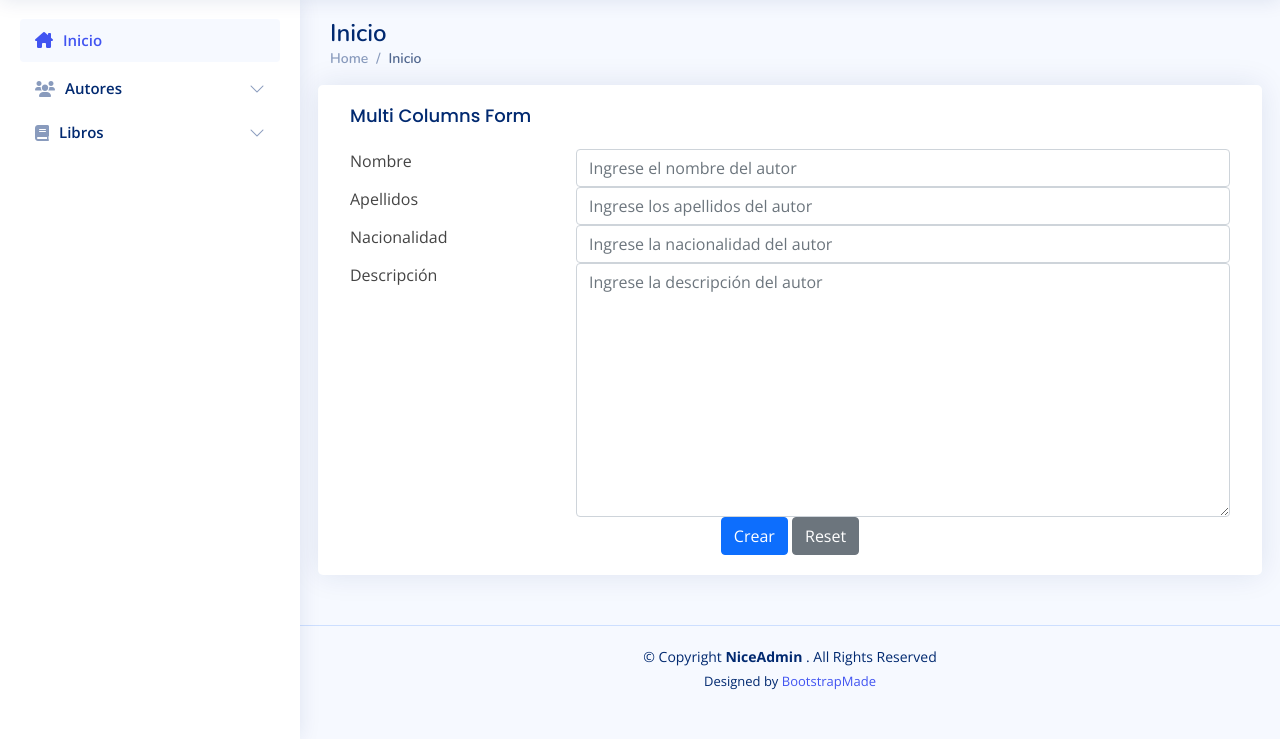
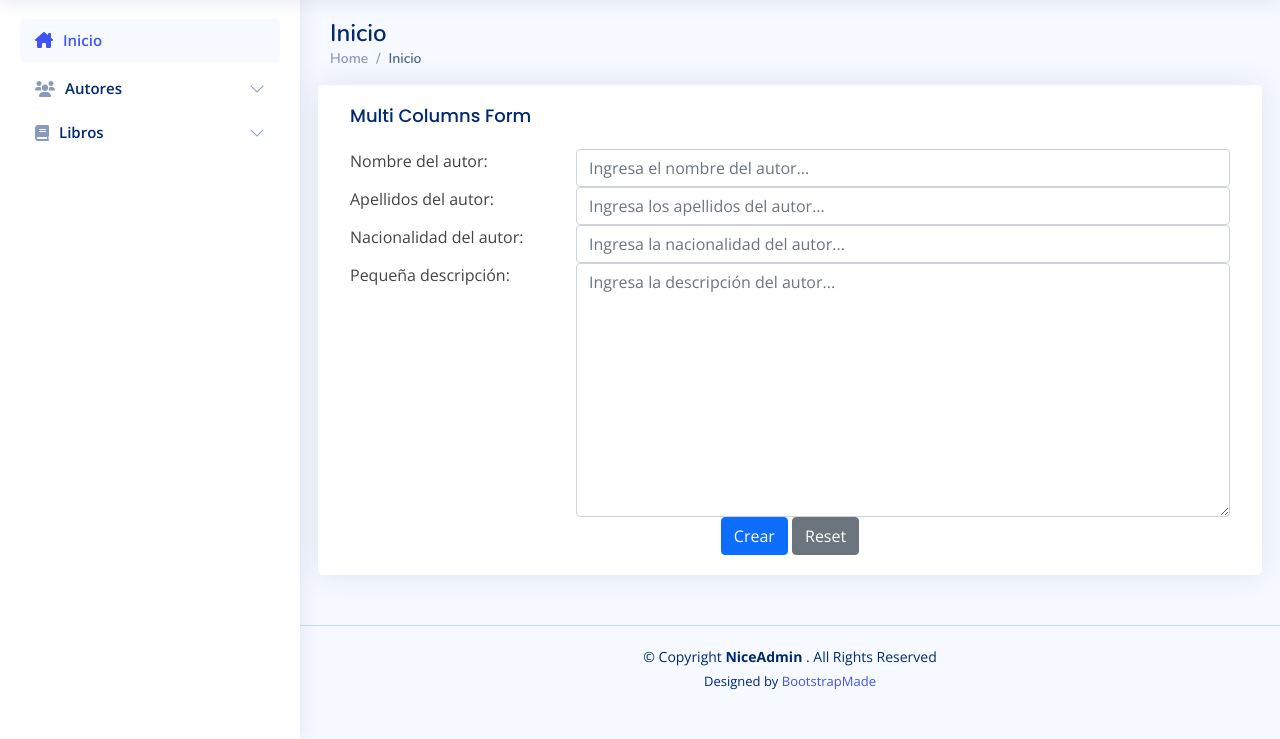
Before and after one commit to drakodarpan81/biblioteca, a Django app: page /crear_autor/ in a window 1280 px wide. Shown: the part 61-800 px from the top of the page. Run offline with Django 4.2, Linux system fonts and the light colour scheme; some libraries are stand-ins or nearby versions.

Commit message:
Add template generado - 42

```diff
--- a/apps/libro/forms.py
+++ b/apps/libro/forms.py
@@ -6,3 +6,36 @@ class AutorForm(forms.ModelForm):
     class Meta:
         model = Autor
         fields = ['nombre', 'apellidos', 'nacionalidad', 'descripcion']
+        labels = {
+            'nombre': 'Nombre del autor: ',
+            'apellidos': 'Apellidos del autor: ',
+            'nacionalidad': 'Nacionalidad del autor: ',
+            'descripcion': 'Pequeña descripción: ',
+        }
+        widgets = {
+            'nombre': forms.TextInput(
+                attrs = {
+                    'class':'form-control',
+                    'required': 'true',
+                    'placeholder': 'Ingresa el nombre del autor...',
+                }
+            ),
+            'apellidos': forms.TextInput(
+                attrs = {
+                    'class': 'form-control',
+                    'placeholder': 'Ingresa los apellidos del autor...',
+                }
+            ),
+            'nacionalidad': forms.TextInput(
+                attrs = {
+                    'class': 'form-control',
+                    'placeholder': 'Ingresa la nacionalidad del autor...',
+                }
+            ),
+            'descripcion': forms.Textarea(
+                attrs = {
+                    'class': 'form-control',
+                    'placeholder': 'Ingresa la descripción del autor...',
+                }
+            )
+        }
--- a/templates/libro/crear_autor.html
+++ b/templates/libro/crear_autor.html
@@ -21,23 +21,23 @@
                     </h2>
                 {% else %}
                     <div class="row form-group">
-                        <div class="col col-md-3"> <label for="text-input" class="form-control-label">Nombre</label> </div>
-                        <div class="col-12 col-md-9"><input type="text" name="nombres" class="form-control" placeholder="Ingrese el nombre del autor"></div>
+                        <div class="col col-md-3"> {{ autor_form.nombre.label }} </div>
+                        <div class="col-12 col-md-9"> {{ autor_form.nombre }} </div>
                     </div>
 
                     <div class="row form-group">
-                        <div class="col col-md-3"> <label for="text-input" class="form-control-label">Apellidos</label> </div>
-                        <div class="col-12 col-md-9"><input type="text" name="apellidos" class="form-control" placeholder="Ingrese los apellidos del autor"></div>
+                        <div class="col col-md-3"> {{ autor_form.apellidos.label }} </div>
+                        <div class="col-12 col-md-9"> {{ autor_form.apellidos }} </div>
                     </div>
 
                     <div class="row form-group">
-                        <div class="col col-md-3"> <label for="text-input" class="form-control-label">Nacionalidad</label> </div>
-                        <div class="col-12 col-md-9"><input type="text" name="nacionalidad" class="form-control" placeholder="Ingrese la nacionalidad del autor"></div>
+                        <div class="col col-md-3"> {{ autor_form.nacionalidad.label }} </div>
+                        <div class="col-12 col-md-9"> {{ autor_form.nacionalidad }} </div>
                     </div>
 
                     <div class="row form-group">
-                        <div class="col col-md-3"> <label for="text-input" class="form-control-label">Descripción</label> </div>
-                        <div class="col-12 col-md-9"><textarea name="descripcion" class="form-control" placeholder="Ingrese la descripción del autor" col="200" rows="10"></textarea></div>
+                        <div class="col col-md-3"> {{ autor_form.descripcion.label }} </div>
+                        <div class="col-12 col-md-9"> {{ autor_form.descripcion }} </div>
                     </div>
 
                     <div class="row">
```
Also changed, not shown: db.sqlite3.
